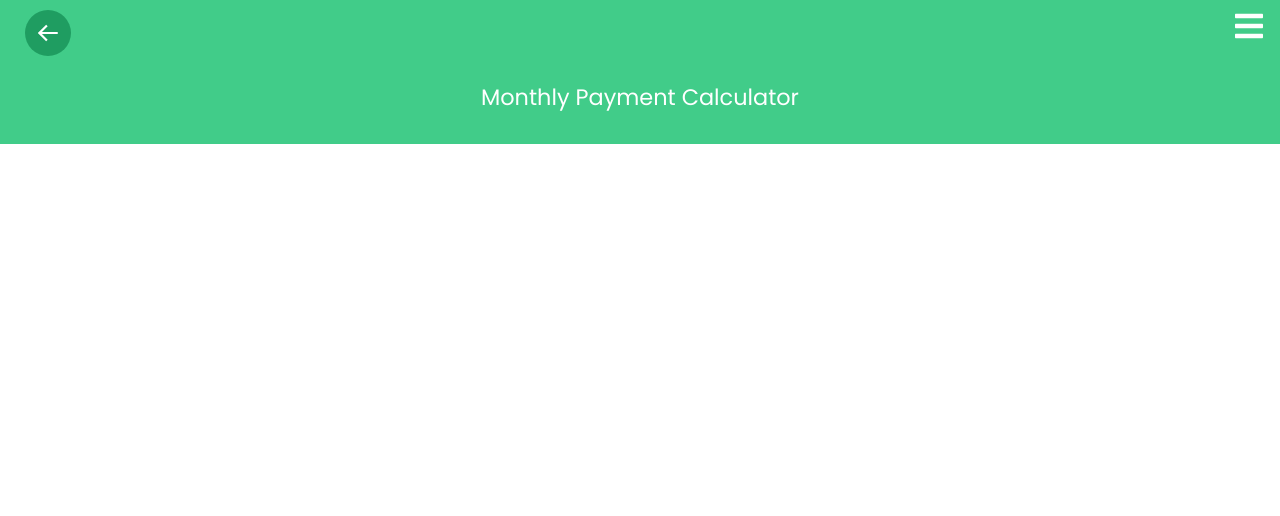
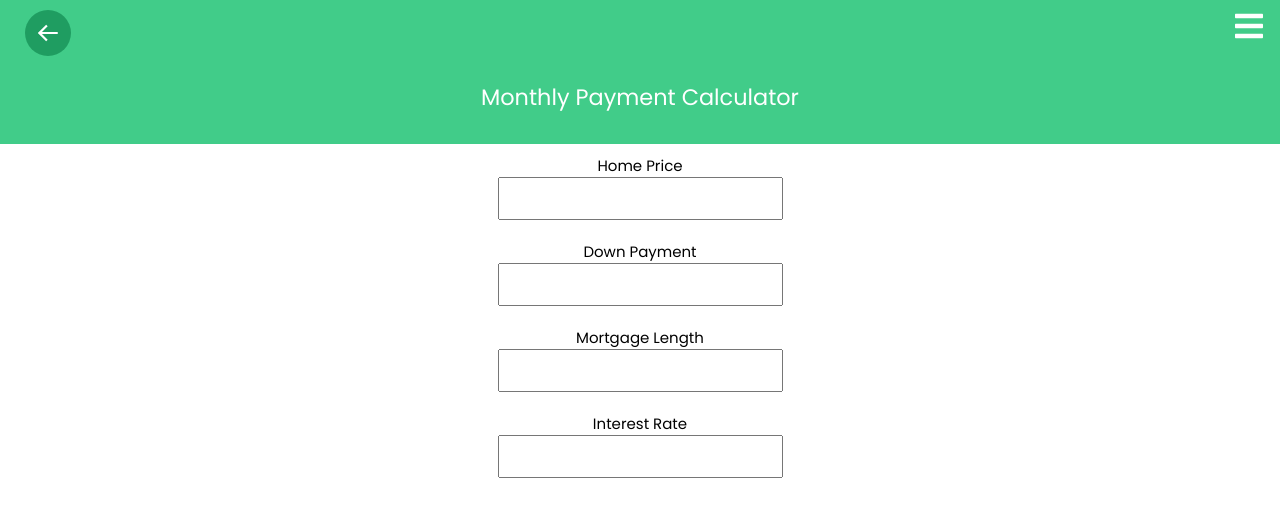
Before and after one commit to carlgwsmith/loanic-pwa, a React (Create React App) app: page /monthlypayment in a window 1280 px wide. Shown: the top 516 px of the page. Built offline with nearby package versions, Linux system fonts and the light colour scheme.

Commit message:
Update MonthlyPayment.js

```diff
--- a/src/Pages/MonthlyPayment.js
+++ b/src/Pages/MonthlyPayment.js
@@ -1,17 +1,42 @@
-import React, {useState} from 'react';
+import React, {useState, useEffect} from 'react';
 import Header from '../Shared/Header';
 import Sidebar from '../Nav/Sidebar';
 
 const Monthlypayment = () => {
   const [isOpen, setIsOpen] = useState(false)
+  const [homePrice, setHomePrice] = useState(0)
+  const [downPayment, setDownPayment] = useState(0)
+  const [loanLength, setLoanLength] = useState(0)
+  const [interestRate, setInterestRate] = useState(0)
 
   const toggle = () => {
     setIsOpen(!isOpen)
   }
+  const inputStyle={
+    padding:'8px',
+    fontSize:'20px',
+    marginBottom:'10px',
+    border:'1px solid #333 !important'
+  }
+  const label={
+    fontSize:'15px',
+    fontFamily:'"Poppins", sans-serif',
+    paddingTop:'10px',
+    margin:'0px'
+  }
+
   return (
     <div>
       <Header name="Monthly Payment Calculator" toggle={toggle}/>
       <Sidebar isOpen={isOpen} toggle={toggle}/>
+      <p style={label}>Home Price</p>
+      <input type="number" style={inputStyle} onChange={(val) => setHomePrice(val.target.value)}/>
+      <p  style={label}>Down Payment</p>
+      <input type="number" style={inputStyle} onChange={(val) => setDownPayment(val.target.value)}/>
+      <p  style={label}>Mortgage Length</p>
+      <input type="number" style={inputStyle} onChange={(val) => setLoanLength(val.target.value)}/>
+      <p  style={label}>Interest Rate</p>
+      <input type="number" style={inputStyle} onChange={(val) => setInterestRate(val.target.value)}/>
     </div>
   );
 }
```
